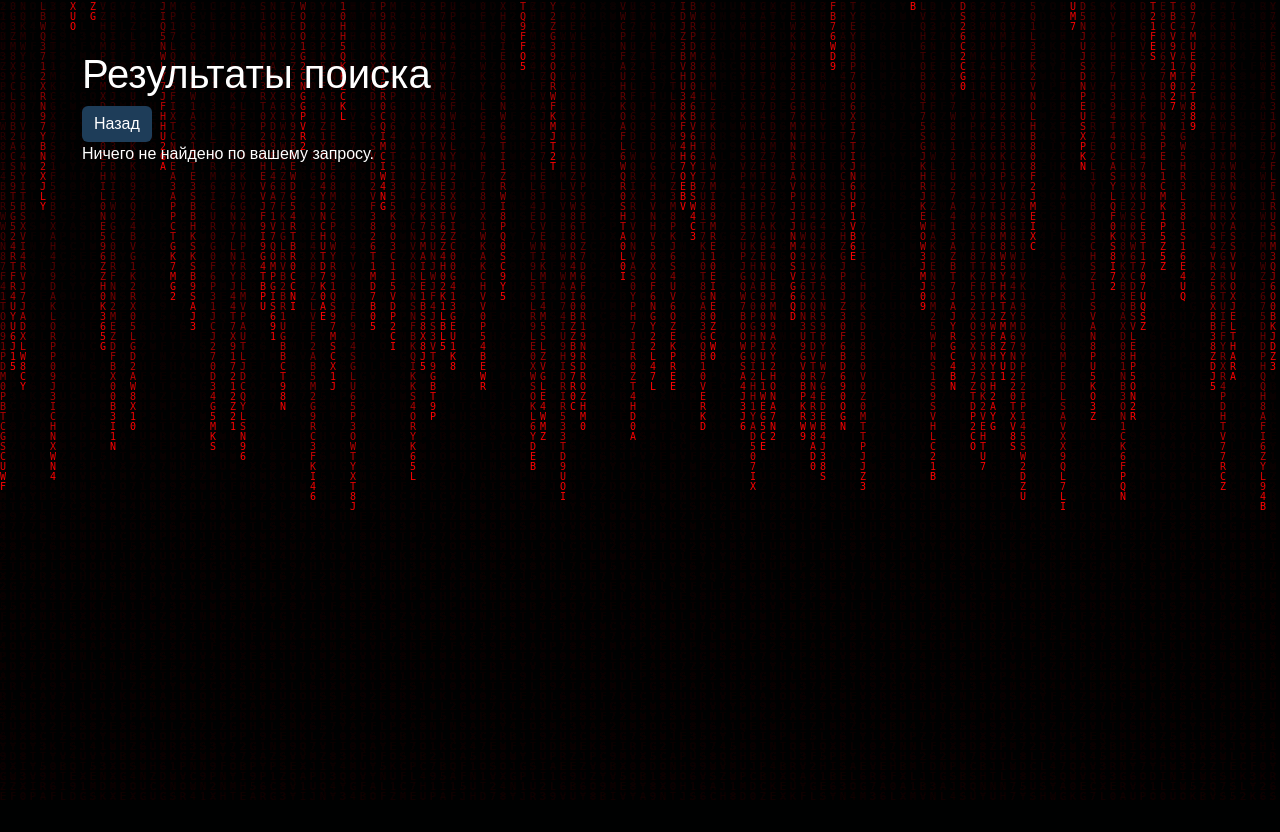
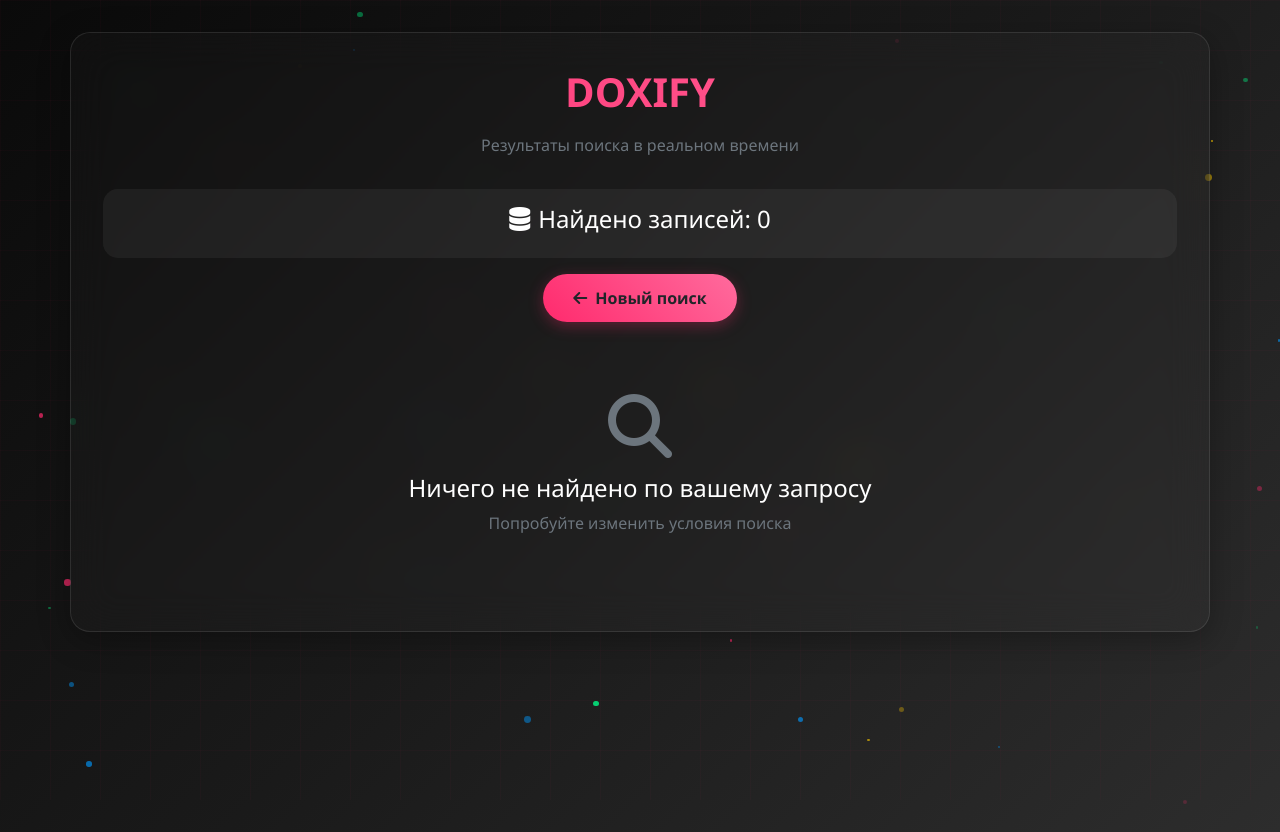
Before and after one commit to Tool-xx/doxify, a Flask app: template templates/results.html in a window 1280 px wide. Before the commit the page ends 800 px from the top, so only its background shows below. Run offline with Flask 3, Linux system fonts and the light colour scheme; the template is opened without the code that fills it, so the values that code supplies are empty.

Commit message:
Update results.html

```diff
--- a/templates/results.html
+++ b/templates/results.html
@@ -3,85 +3,170 @@
 <head>
     <meta charset="UTF-8">
     <meta name="viewport" content="width=device-width, initial-scale=1.0">
-    <title>Результаты поиска</title>
+    <title>Результаты поиска - Doxify</title>
     <link href="https://cdn.jsdelivr.net/npm/bootstrap@5.3.0-alpha1/dist/css/bootstrap.min.css" rel="stylesheet">
+    <link rel="stylesheet" href="https://cdnjs.cloudflare.com/ajax/libs/font-awesome/6.4.0/css/all.min.css">
     <style>
+        :root {
+            --primary-bg: #0a0a0a;
+            --secondary-bg: #1a1a1a;
+            --accent: #ff2a6d;
+            --accent-hover: #ff4d85;
+            --text-primary: #ffffff;
+            --text-secondary: #b3b3b3;
+            --card-bg: rgba(255, 255, 255, 0.05);
+            --border: rgba(255, 255, 255, 0.1);
+        }
+
         body {
-            background-color: #0F2027;
-            color: white;
-            font-family: 'Arial', sans-serif;
-            overflow: hidden; /* Отключаем прокрутку */
+            background: linear-gradient(135deg, var(--primary-bg) 0%, #1a1a1a 50%, #2d2d2d 100%);
+            color: var(--text-primary);
+            font-family: 'Segoe UI', Tahoma, Geneva, Verdana, sans-serif;
+            min-height: 100vh;
+            margin: 0;
+            overflow-x: hidden;
         }
-        .container {
-            margin-top: 50px;
-            position: relative; /* Для позиционирования */
-            z-index: 1; /* Увеличиваем порядок наложения */
+
+        .glass-container {
+            background: rgba(255, 255, 255, 0.02);
+            backdrop-filter: blur(20px);
+            border: 1px solid var(--border);
+            border-radius: 20px;
+            padding: 2rem;
+            margin: 2rem auto;
+            box-shadow: 0 8px 32px rgba(0, 0, 0, 0.3);
         }
-        canvas {
-            position: absolute;
+
+        .header {
+            text-align: center;
+            margin-bottom: 2rem;
+        }
+
+        .logo {
+            font-size: 2.5rem;
+            font-weight: 800;
+            background: linear-gradient(45deg, var(--accent), #ff6b9d);
+            -webkit-background-clip: text;
+            -webkit-text-fill-color: transparent;
+            margin-bottom: 0.5rem;
+        }
+
+        .btn-neon {
+            background: linear-gradient(45deg, var(--accent), #ff6b9d);
+            border: none;
+            border-radius: 50px;
+            padding: 12px 30px;
+            font-weight: 600;
+            transition: all 0.3s ease;
+            box-shadow: 0 4px 15px rgba(255, 42, 109, 0.3);
+        }
+
+        .btn-neon:hover {
+            transform: translateY(-2px);
+            box-shadow: 0 6px 20px rgba(255, 42, 109, 0.4);
+            background: linear-gradient(45deg, var(--accent-hover), #ff85b0);
+        }
+
+        .table-dark {
+            background: rgba(0, 0, 0, 0.3);
+            border-radius: 15px;
+            overflow: hidden;
+        }
+
+        .table-dark th {
+            background: linear-gradient(45deg, var(--accent), #ff6b9d);
+            border: none;
+            padding: 1rem;
+            font-weight: 600;
+        }
+
+        .table-dark td {
+            padding: 1rem;
+            border-color: var(--border);
+            background: rgba(255, 255, 255, 0.05);
+        }
+
+        .table-dark tr:hover td {
+            background: rgba(255, 255, 255, 0.1);
+            transform: scale(1.02);
+            transition: all 0.2s ease;
+        }
+
+        .results-count {
+            background: var(--card-bg);
+            padding: 1rem;
+            border-radius: 15px;
+            margin-bottom: 1rem;
+            text-align: center;
+        }
+
+        .pulse {
+            animation: pulse 2s infinite;
+        }
+
+        @keyframes pulse {
+            0% { transform: scale(1); }
+            50% { transform: scale(1.05); }
+            100% { transform: scale(1); }
+        }
+
+        .floating {
+            animation: floating 3s ease-in-out infinite;
+        }
+
+        @keyframes floating {
+            0% { transform: translateY(0px); }
+            50% { transform: translateY(-10px); }
+            100% { transform: translateY(0px); }
+        }
+
+        .cyber-grid {
+            position: fixed;
             top: 0;
             left: 0;
             width: 100%;
             height: 100%;
-            z-index: 0; /* Под контейнером */
+            background:
+                linear-gradient(rgba(255, 42, 109, 0.1) 1px, transparent 1px),
+                linear-gradient(90deg, rgba(255, 42, 109, 0.1) 1px, transparent 1px);
+            background-size: 50px 50px;
+            z-index: -1;
+            opacity: 0.3;
         }
-        table {
-            color: white;
-        }
-        .btn-primary {
-            background-color: #1E3D59;
-            border: none;
-        }
-        .btn-primary:hover {
-            background-color: #1C3A5A;
+
+        .particles {
+            position: fixed;
+            top: 0;
+            left: 0;
+            width: 100%;
+            height: 100%;
+            z-index: -2;
         }
     </style>
-    <script>
-        // Эффект падающих символов
-        function initMatrixEffect() {
-            const canvas = document.createElement('canvas');
-            document.body.appendChild(canvas);
-            const ctx = canvas.getContext('2d');
-
-            canvas.height = window.innerHeight;
-            canvas.width = window.innerWidth;
-
-            const symbols = 'ABCDEFGHIJKLMNOPQRSTUVWXYZ0123456789';
-            const fontSize = 10;
-            const columns = Math.floor(canvas.width / fontSize);
-            const drops = Array(columns).fill(1);
-
-            function draw() {
-                ctx.fillStyle = 'rgba(0, 0, 0, 0.05)';
-                ctx.fillRect(0, 0, canvas.width, canvas.height);
-
-                ctx.fillStyle = '#ff0000'; // Красный цвет
-                ctx.font = fontSize + 'px monospace';
-
-                for (let i = 0; i < drops.length; i++) {
-                    const text = symbols[Math.floor(Math.random() * symbols.length)];
-                    ctx.fillText(text, i * fontSize, drops[i] * fontSize);
-
-                    if (drops[i] * fontSize > canvas.height && Math.random() > 0.975) {
-                        drops[i] = 0;
-                    }
-                    drops[i]++;
-                }
-            }
-
-            setInterval(draw, 50);
-        }
-
-        window.onload = initMatrixEffect; // Запускаем эффект после загрузки страницы
-    </script>
 </head>
 <body>
-    <div class="container">
-        <h1>Результаты поиска</h1>
-        <a href="/" class="btn btn-primary">Назад</a>
+    <div class="cyber-grid"></div>
+    <div class="particles" id="particles"></div>
+
+    <div class="container glass-container">
+        <div class="header">
+            <div class="logo floating">DOXIFY</div>
+            <p class="text-secondary">Результаты поиска в реальном времени</p>
+        </div>
+
+        <div class="results-count">
+            <h4><i class="fas fa-database me-2"></i>Найдено записей: {{ results|length }}</h4>
+        </div>
+
+        <div class="text-center mb-4">
+            <a href="/" class="btn btn-neon">
+                <i class="fas fa-arrow-left me-2"></i>Новый поиск
+            </a>
+        </div>
 
         {% if results %}
-        <table class="table table-dark table-bordered table-striped mt-4">
+        <div class="table-responsive">
+            <table class="table table-dark table-hover">
                 <thead>
                     <tr>
                         {% for key in results[0].keys() %}
@@ -99,12 +184,53 @@
                     {% endfor %}
                 </tbody>
             </table>
+        </div>
         {% else %}
-        <p>Ничего не найдено по вашему запросу.</p>
+        <div class="text-center py-5">
+            <i class="fas fa-search fa-4x text-secondary mb-3"></i>
+            <h4>Ничего не найдено по вашему запросу</h4>
+            <p class="text-secondary">Попробуйте изменить условия поиска</p>
+        </div>
         {% endif %}
     </div>
 
-    <!-- Bootstrap JS (необходим для функционала форм) -->
-    <script src="https://cdn.jsdelivr.net/npm/bootstrap@5.3.0-alpha1/dist/js/bootstrap.bundle.min.js"></script>
+    <script>
+        // Эффект частиц
+        function createParticles() {
+            const container = document.getElementById('particles');
+            const colors = ['#ff2a6d', '#00ff88', '#0099ff', '#ffcc00'];
+
+            for (let i = 0; i < 50; i++) {
+                const particle = document.createElement('div');
+                particle.style.position = 'absolute';
+                particle.style.width = Math.random() * 5 + 2 + 'px';
+                particle.style.height = particle.style.width;
+                particle.style.background = colors[Math.floor(Math.random() * colors.length)];
+                particle.style.borderRadius = '50%';
+                particle.style.opacity = Math.random() * 0.6 + 0.2;
+
+                const size = Math.random() * 100 + 50;
+                particle.style.left = Math.random() * 100 + 'vw';
+                particle.style.top = Math.random() * 100 + 'vh';
+
+                container.appendChild(particle);
+
+                // Анимация движения
+                animateParticle(particle);
+            }
+        }
+
+        function animateParticle(particle) {
+            const duration = Math.random() * 10 + 5;
+            particle.style.transition = `all ${duration}s ease-in-out`;
+
+            setInterval(() => {
+                particle.style.left = Math.random() * 100 + 'vw';
+                particle.style.top = Math.random() * 100 + 'vh';
+            }, duration * 1000);
+        }
+
+        document.addEventListener('DOMContentLoaded', createParticles);
+    </script>
 </body>
 </html>
```
Lines whose indentation alone changed are shown as unchanged.
